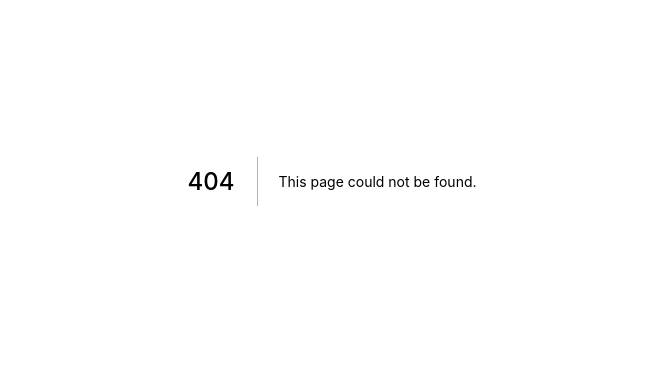
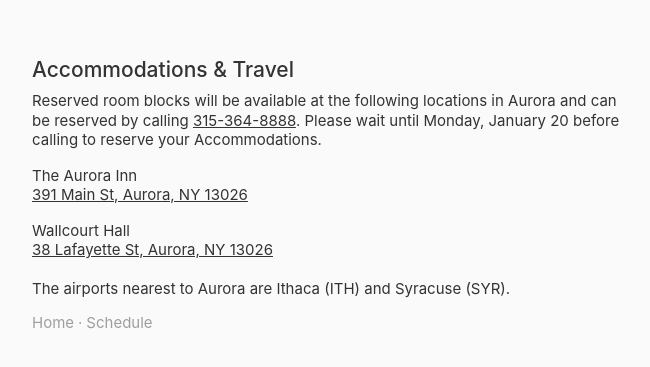
Before and after one commit to pdugan20/pat-and-mel, a Next.js app: page /accommodations in a window 1280 px wide. Before the commit this address had no page. Shown: the part 219-586 px from the top of the page, without its empty margins (308-958 px from the left). Built offline with nearby package versions, Linux system fonts and the light colour scheme.

Commit message:
Typo fix

```diff
--- a/pages/accomodations.js
+++ b/pages/accommodations.js
@@ -9,24 +9,24 @@ import { device } from '../constants/breakpoints';
 import { grid } from '../constants/dimensions';
 import spacing from '../constants/spacing';
 
-class AccomodationPage extends React.PureComponent {
+class AccommodationPage extends React.PureComponent {
     constructor(props) {
         super(props);
         this.state = {
-            title: 'Accomodations & Travel',
+            title: 'Accommodations & Travel',
         };
     }
 
     renderDescription = () => {
         return (
-            <AccomodationDescription>
-                <PrimaryHeading>Accomodations & Travel</PrimaryHeading>
+            <AccommodationDescription>
+                <PrimaryHeading>Accommodations & Travel</PrimaryHeading>
                 <span>
                     Reserved room blocks will be available at the following
                     locations in Aurora and can be reserved by calling{' '}
                     <a href='tel:315-364-8888'>315-364-8888</a>. Please wait
                     until Monday, January 20 before calling to reserve your
-                    accomodations.
+                    Accommodations.
                 </span>
                 <HotelDescription>
                     The Aurora Inn
@@ -55,7 +55,7 @@ class AccomodationPage extends React.PureComponent {
                     The airports nearest to Aurora are Ithaca (ITH) and Syracuse
                     (SYR).
                 </span>
-            </AccomodationDescription>
+            </AccommodationDescription>
         );
     };
 
@@ -95,9 +95,9 @@ class AccomodationPage extends React.PureComponent {
     }
 }
 
-export default AccomodationPage;
+export default AccommodationPage;
 
-const AccomodationDescription = styled(StyledDescription)`
+const AccommodationDescription = styled(StyledDescription)`
     text-align: left;
     max-width: ${grid.centerCol};
     margin-bottom: ${spacing.md};
--- a/pages/index.js
+++ b/pages/index.js
@@ -38,9 +38,9 @@ class HomePage extends React.PureComponent {
     renderLinkGroup = () => {
         return (
             <LinkContainer>
-                <Link href='/accomodations'>
-                    <GlobalLink href='/accomodations'>
-                        Accomodations & Travel
+                <Link href='/accommodations'>
+                    <GlobalLink href='/accommodations'>
+                        Accommodations & Travel
                     </GlobalLink>
                 </Link>
                 ·
--- a/pages/schedule.js
+++ b/pages/schedule.js
@@ -74,9 +74,9 @@ class SchedulePage extends React.PureComponent {
                     <GlobalLink href='/'>Home</GlobalLink>
                 </Link>
                 ·
-                <Link href='/accomodations'>
-                    <GlobalLink href='/accomodations'>
-                        Accomodations & Travel
+                <Link href='/accommodations'>
+                    <GlobalLink href='/accommodations'>
+                        Accommodations & Travel
                     </GlobalLink>
                 </Link>
             </SecondaryLinkContainer>
```
